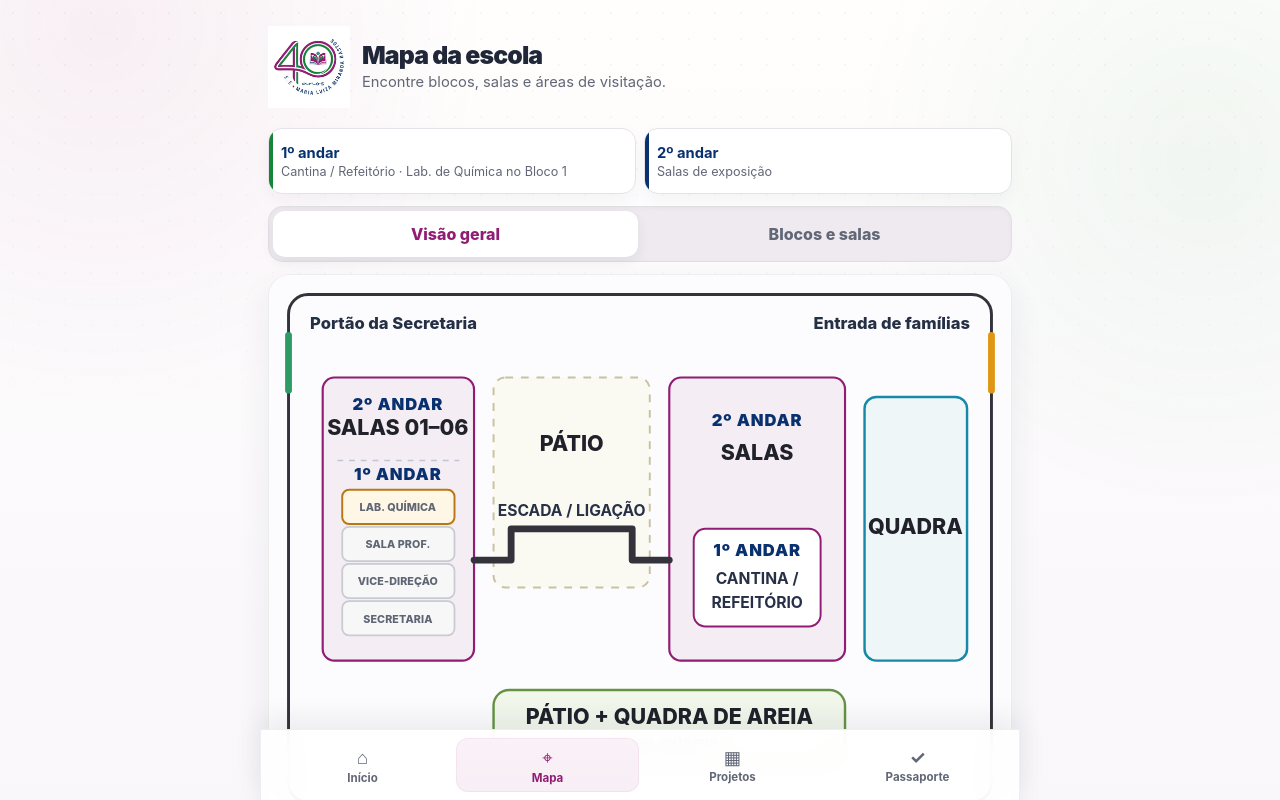
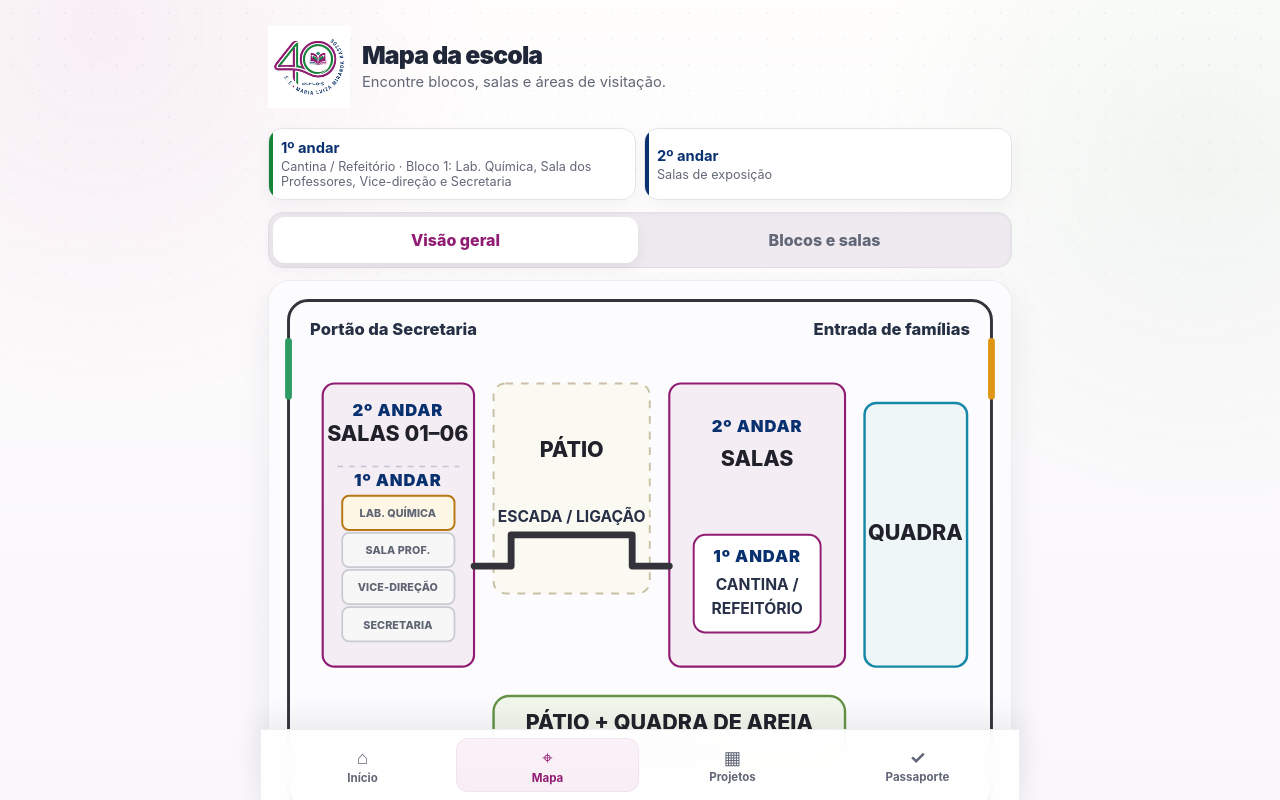
Before and after one commit to christianhpo-star/feira-40-anos-maria-luiza, a React (Vite) app: page /mapa in a window 1280 px wide. Shown: the top 800 px of the page. Built offline with nearby package versions, Linux system fonts and the light colour scheme.

Commit message:
mapa: atualiza resumo do 1º andar do Bloco 1

```diff
--- a/src/pages/MapPage.tsx
+++ b/src/pages/MapPage.tsx
@@ -49,7 +49,7 @@ export function MapPage() {
       )}
 
       <div className="floor-summary" aria-label="Resumo dos andares">
-        <span><strong>1º andar</strong>Cantina / Refeitório · Lab. de Química no Bloco 1</span>
+        <span><strong>1º andar</strong>Cantina / Refeitório · Bloco 1: Lab. Química, Sala dos Professores, Vice-direção e Secretaria</span>
         <span><strong>2º andar</strong>Salas de exposição</span>
       </div>
 
```
